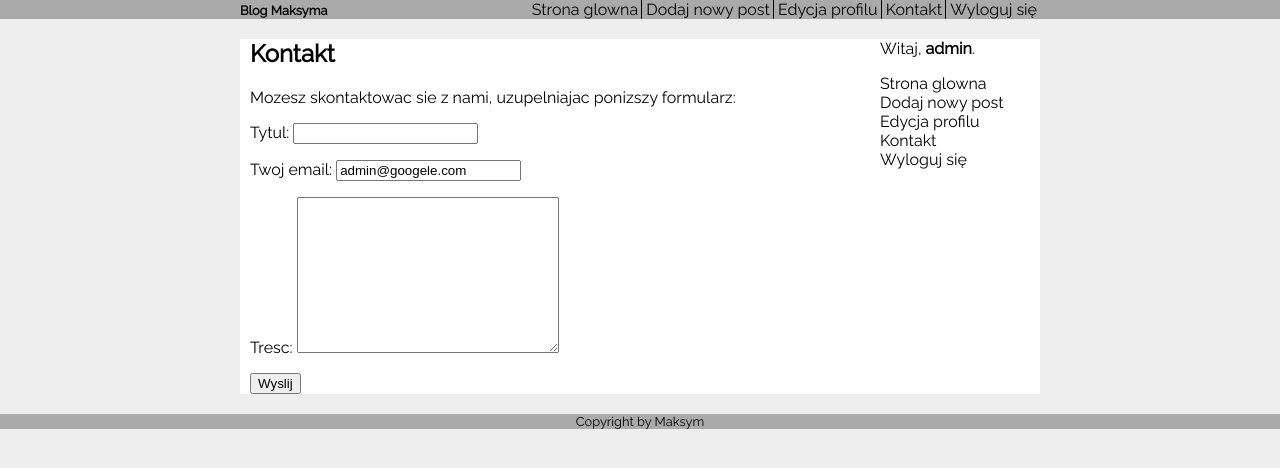
After one commit to latajacysmok/Blog_Django, a Django app: page /contact/ in a window 1280 px wide. The commit adds this page. Shown: the top 468 px of the page. Run offline with Django 3.2, Linux system fonts and the light colour scheme; a user stored in the database is signed in.

Commit message:
Formularz kontaktowy

```diff
--- a/blog/forms.py
+++ b/blog/forms.py
@@ -34,3 +34,8 @@ class CommentForm(forms.ModelForm):
 		widgets = {
 			'content': forms.Textarea(attrs={'cols': 40, 'rows': 15 })
 		}
+
+class ContactForm(forms.Form):
+	title = forms.CharField(label="Tytul", max_length=100)
+	email = forms.EmailField(label="Twoj email")
+	content = forms.CharField(label="Tresc", max_length=10000, widget=forms.Textarea(attrs={'cols': 30, 'rows': 10}))
--- a/blog/templates/blog/base.html
+++ b/blog/templates/blog/base.html
@@ -21,6 +21,7 @@
 					<li><a href="{% url 'index' %}">Strona glowna</a></li>
 					<li><a href="{% url 'add_new_post' %}">Dodaj nowy post</a></li>
 					<li><a href="{% url 'edit_profile' %}">Edycja profilu</a></li>
+					<li><a href="{% url 'contact' %}">Kontakt</a></li>
 					<li><a href="{% url 'logout' %}">Wyloguj się</a></li>
 				{% endif %}
 			</ul>
@@ -42,6 +43,7 @@
 				{% else %}
 					<li><a href="{% url 'add_new_post' %}">Dodaj nowy post</a></li>
 					<li><a href="{% url 'edit_profile' %}">Edycja profilu</a></li>
+					<li><a href="{% url 'contact' %}">Kontakt</a></li>
 					<li><a href="{% url 'logout' %}">Wyloguj się</a></li>
 				{% endif %}
 			</ul>
--- /dev/null
+++ b/blog/templates/blog/contact.html
@@ -0,0 +1,13 @@
+{% extends 'blog/base.html' %}
+
+{% block content %}
+
+<h2>Kontakt</h2>
+<p> Mozesz skontaktowac sie z nami, uzupelniajac ponizszy formularz:</p>
+<form method="POST">
+	{% csrf_token %}
+	{{ form.as_p }}
+	<button type="submit">Wyslij</button>
+</form>
+
+{% endblock %}
--- a/blog/templates/blog/user_name.html
+++ b/blog/templates/blog/user_name.html
@@ -11,7 +11,7 @@
 {% endif %}
 <div>
 	{% if profile.avatar == None %}
-		<img width='100' height="100" src="https://image.flaticon.com/icons/svg/1/1247.svg" />
+		<img width='100' height="100" src="" />
 	{% else %}
 		<img width='100' height="100" src='{{  profile.avatar.url|slice:"4:" }}' />
 	{% endif %}
--- a/blog/urls.py
+++ b/blog/urls.py
@@ -16,4 +16,5 @@ urlpatterns = [
     url(r'^post/(?P<name>\w+)/$', views.post_view, name="post_view"),
     url(r'^edit_profile/$', views.edit_profile, name='edit_profile'),
     url(r'^add_new_comment/(?P<id>\d+)/$', views.add_new_comment, name="add_new_comment"),
+    url(r'^contact/$', views.contact, name="contact"),
 ]
--- a/blog/views.py
+++ b/blog/views.py
@@ -2,13 +2,13 @@ from django.shortcuts import render, get_object_or_404
 from django.http import HttpResponse, HttpResponseRedirect, Http404
 import datetime
 from .models import Post, Tag, User, Profile, Comment
-from .forms import PostForm, OurSignupForm, ProfileForm, CommentForm
-from project.settings import POSTS_PER_PAGE
+from .forms import PostForm, OurSignupForm, ProfileForm, CommentForm, ContactForm
+from project.settings import POSTS_PER_PAGE, EMAIL_TO_SEND
 #from django.contrib.messages.views import SuccessMessageMixin
 from django.contrib import messages
 from django.contrib.auth import authenticate, login
 from django.db.models.signals import post_save
-
+from django.core.mail import send_mail
 
 def index(request, page='1'):
 	page = int(page)
@@ -133,6 +133,23 @@ def add_new_comment(request, id):
 		}
 		return render(request, 'blog/add_new_comment.html', context)
 
+def contact(request):
+	if request.method == 'POST':
+		form = ContactForm(data=request.POST)
+		if form.is_valid():
+			title = form.cleaned_data['title']
+			content = form.cleaned_data['content']
+			email_from = form.cleaned_data['email']
+			send_mail(title, content, email_from, [EMAIL_TO_SEND], fail_silently=False)
+			return HttpResponseRedirect('/')
+	else:
+		form = ContactForm(initial={
+			'email': request.user.email
+		})
+		context = {
+			'form': form
+		}
+		return render(request, 'blog/contact.html', context)
 
 def edit_profile(request):
 	profile = Profile.objects.get(user=request.user)
--- a/project/settings.py
+++ b/project/settings.py
@@ -124,3 +124,6 @@ LOGIN_REDIRECT_URL = '/'
 LOGOUT_REDIRECT_URL = '/'
 
 POSTS_PER_PAGE = 10
+
+EMAIL_TO_SEND = 'piternet.piotr@gmail.com'
+EMAIL_PORT = 1025
```
Also changed, not shown: db.sqlite3, 4 other files.
